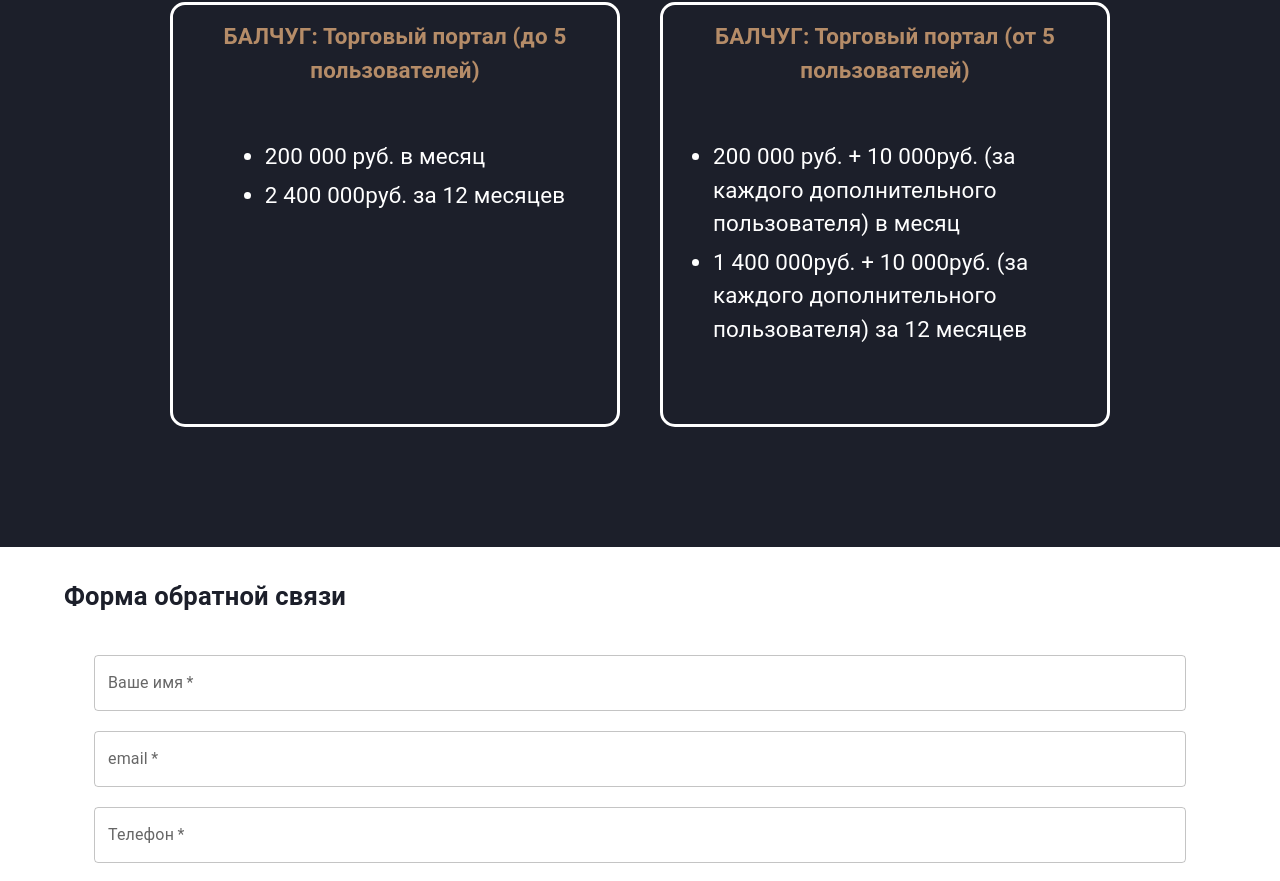
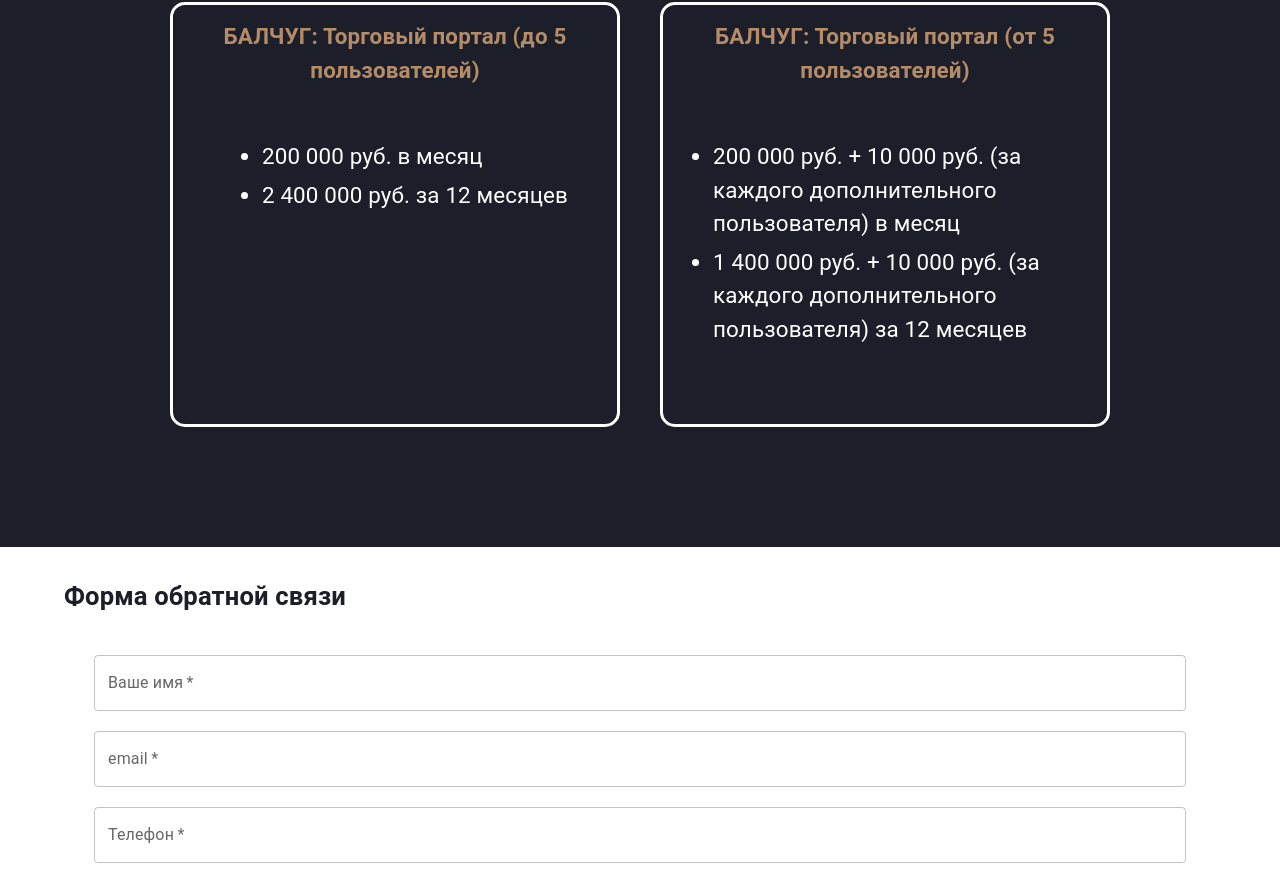
Before and after one commit to Balchug/landing, a Gatsby site: page / in a window 1280 px wide. Shown: the part 2937-3818 px from the top of the page. Built offline with nearby package versions, Linux system fonts and the light colour scheme; Gatsby itself is replaced by a stand-in of ours.

Commit message:
ChangeTariff

```diff
--- a/src/widgets/tariffsSection/ui/tariffs.section.tsx
+++ b/src/widgets/tariffsSection/ui/tariffs.section.tsx
@@ -27,13 +27,13 @@
 const tariffs = [
   {
     title: 'БАЛЧУГ: Торговый портал (до 5 пользователей)',
-    content: ['200 000 руб. в месяц', '2 400 000руб. за 12 месяцев'],
+    content: ['200 000 руб. в месяц', '2 400 000 руб. за 12 месяцев'],
   },
   {
     title: 'БАЛЧУГ: Торговый портал (от 5 пользователей)',
     content: [
-      '200 000 руб. + 10 000руб. (за каждого дополнительного пользователя) в месяц',
-      '1 400 000руб. + 10 000руб. (за каждого дополнительного пользователя) за 12 месяцев',
+      '200 000 руб. + 10 000 руб. (за каждого дополнительного пользователя) в месяц',
+      '1 400 000 руб. + 10 000 руб. (за каждого дополнительного пользователя) за 12 месяцев',
     ],
   },
 ]
```
